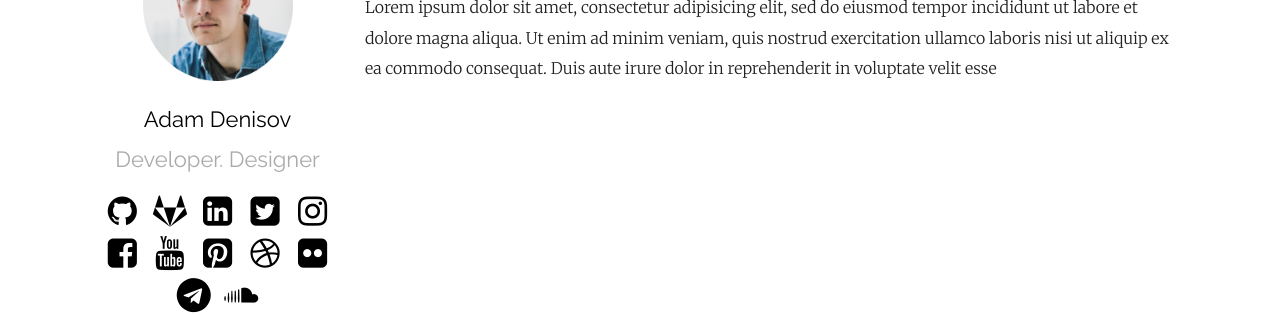
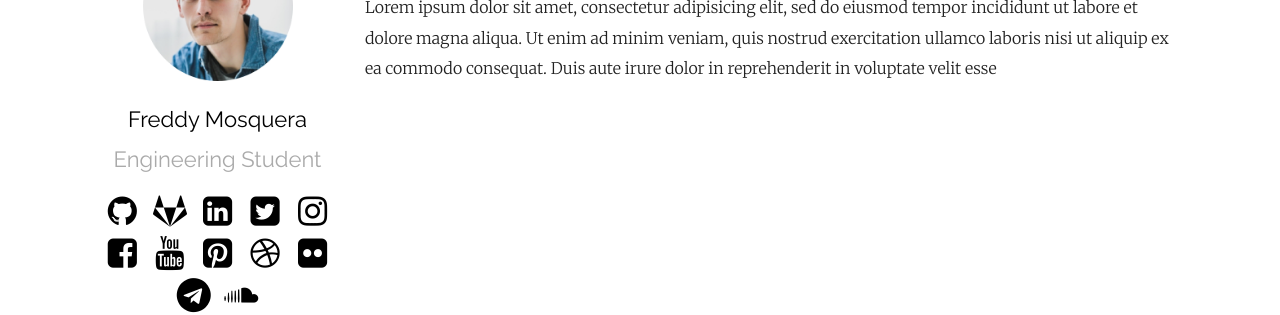
Before and after one commit to FreddySTJR/PROJ-SO, a Jekyll site: the page built from index.md, in a window 1280 px wide. Shown: the part 198-513 px from the top of the page. Built offline with Jekyll 4.4.1, drawn with Linux system fonts in a browser that asks for light colours.

Commit message:
Update _config.yml

```diff
--- a/_config.yml
+++ b/_config.yml
@@ -12,8 +12,8 @@ show_excerpts: true # set to true to show excerpts on the homepage
 sass:
   sass_dir: _sass
 plainwhite:
-  name: Adam Denisov
-  tagline: Developer. Designer
+  name: Freddy Mosquera
+  tagline: Engineering Student
   date_format: "%b %-d, %Y"
   sitemap: true # set to true to generate sitemap.xml content
   search: true # set to true to enable searchbar
```
